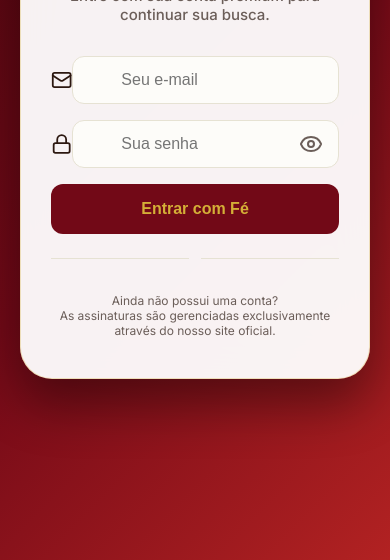
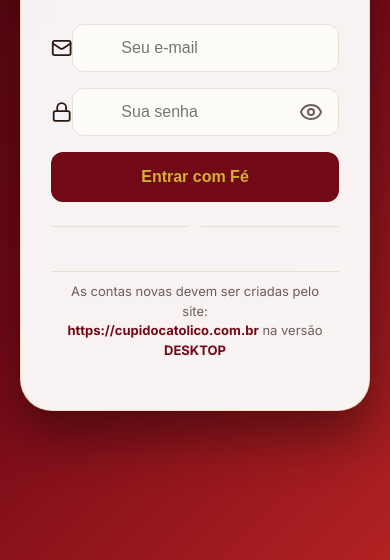
Before and after one commit to asmagsasp/cupidocatolico2026, a website: page mobile.html in a window 390 px wide. Shown: the part 284-844 px from the top of the page. Drawn offline with nearby package versions, Linux system fonts and the light colour scheme.

Commit message:
Esconder cadastro no mobile e adicionar nota de rodapé desktop

```diff
--- a/css/style.css
+++ b/css/style.css
@@ -895,6 +895,20 @@ h1, h2, h3 {
   font-weight: 700;
   margin-top: 12px;
   text-transform: uppercase;
+}
+
+.mobile-only-note {
+  font-size: 13px;
+  color: var(--text-muted);
+  text-align: center;
+  margin-top: 20px;
+  line-height: 1.5;
+  padding: 10px;
+  border-top: 1px solid var(--ivory-dark);
+}
+
+.mobile-only-note strong {
+  color: var(--catedral-red);
 }
 
 /* ---- PROFILE SCREEN ---- */
--- a/js/app.js
+++ b/js/app.js
@@ -247,6 +247,8 @@ document.addEventListener('DOMContentLoaded', () => {
     if (!window.sb) return;
 
     const plansScreen = document.getElementById('plans-screen');
+    const btnRegister = document.getElementById('btn-register');
+    const mobileNote = document.getElementById('mobile-note');
 
     try {
       const { data: { session }, error } = await window.sb.auth.getSession();
@@ -256,9 +258,14 @@ document.addEventListener('DOMContentLoaded', () => {
         // REGRA: Se for Mobile ou App Nativo, NUNCA mostra planos. Vai direto pro Login.
         if (isMobile()) {
           showViewManual('auth');
+          // Esconde o botão de cadastro e mostra o aviso no mobile
+          if (btnRegister) btnRegister.classList.add('hidden');
+          if (mobileNote) mobileNote.classList.remove('hidden');
         } else if (plansScreen) {
           // Apenas Desktop vê a Landing Page de planos
           plansScreen.classList.remove('hidden');
+          if (btnRegister) btnRegister.classList.remove('hidden');
+          if (mobileNote) mobileNote.classList.add('hidden');
         } else {
           showViewManual('auth');
         }
@@ -267,6 +274,8 @@ document.addEventListener('DOMContentLoaded', () => {
     } catch (e) {
       if (isMobile()) {
         showViewManual('auth');
+        if (btnRegister) btnRegister.classList.add('hidden');
+        if (mobileNote) mobileNote.classList.remove('hidden');
       } else if (plansScreen) {
         plansScreen.classList.remove('hidden');
       }
--- a/mobile.html
+++ b/mobile.html
@@ -51,9 +51,9 @@
 
         <div class="divider"></div>
 
-        <p style="font-size: 12px; color: var(--text-muted); margin-top: 10px;">
-          Ainda não possui uma conta?<br>
-          As assinaturas são gerenciadas exclusivamente através do nosso site oficial.
+        <p id="mobile-note" class="mobile-only-note">
+          As contas novas devem ser criadas pelo site:<br>
+          <strong>https://cupidocatolico.com.br</strong> na versão <strong>DESKTOP</strong>
         </p>
       </div>
     </div>
```
Also changed, not shown: index.html (+1 -0 lines).
